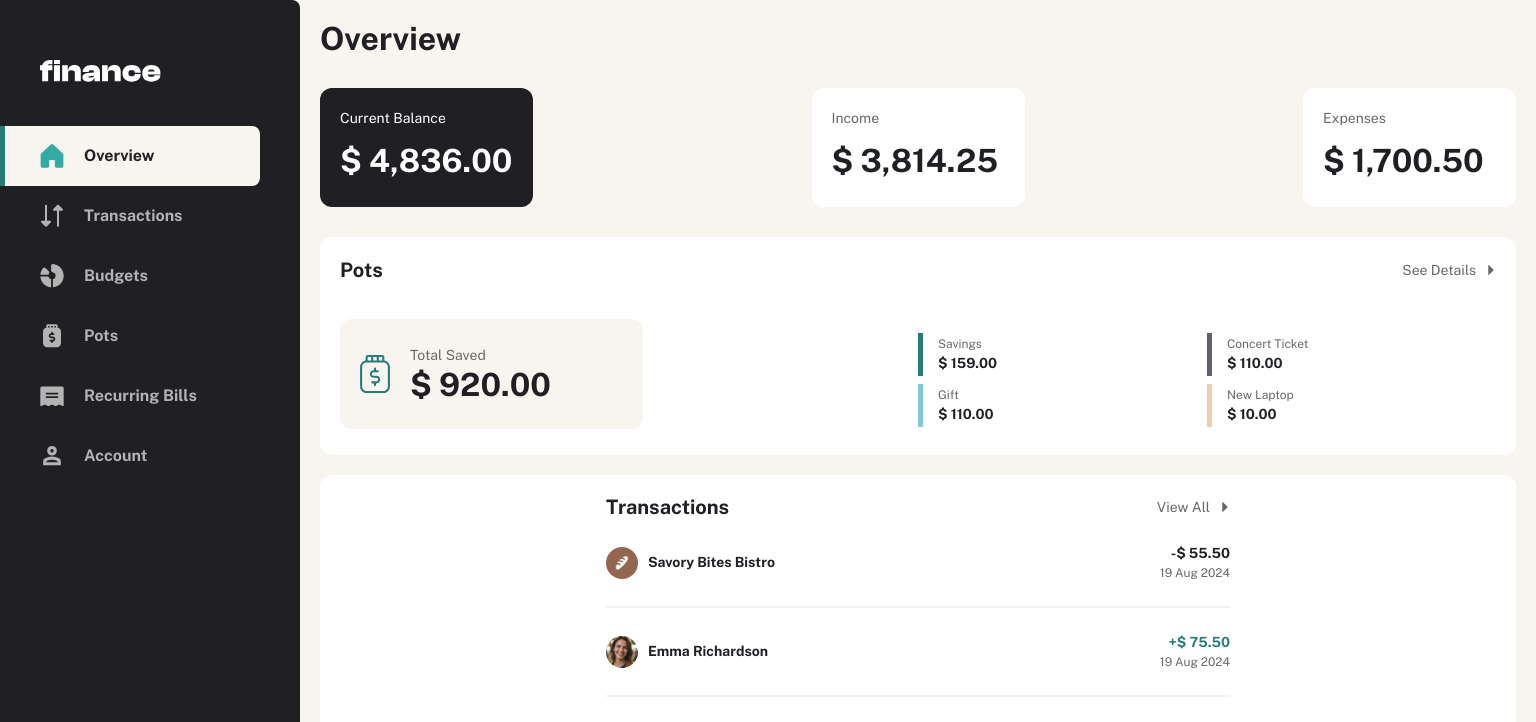
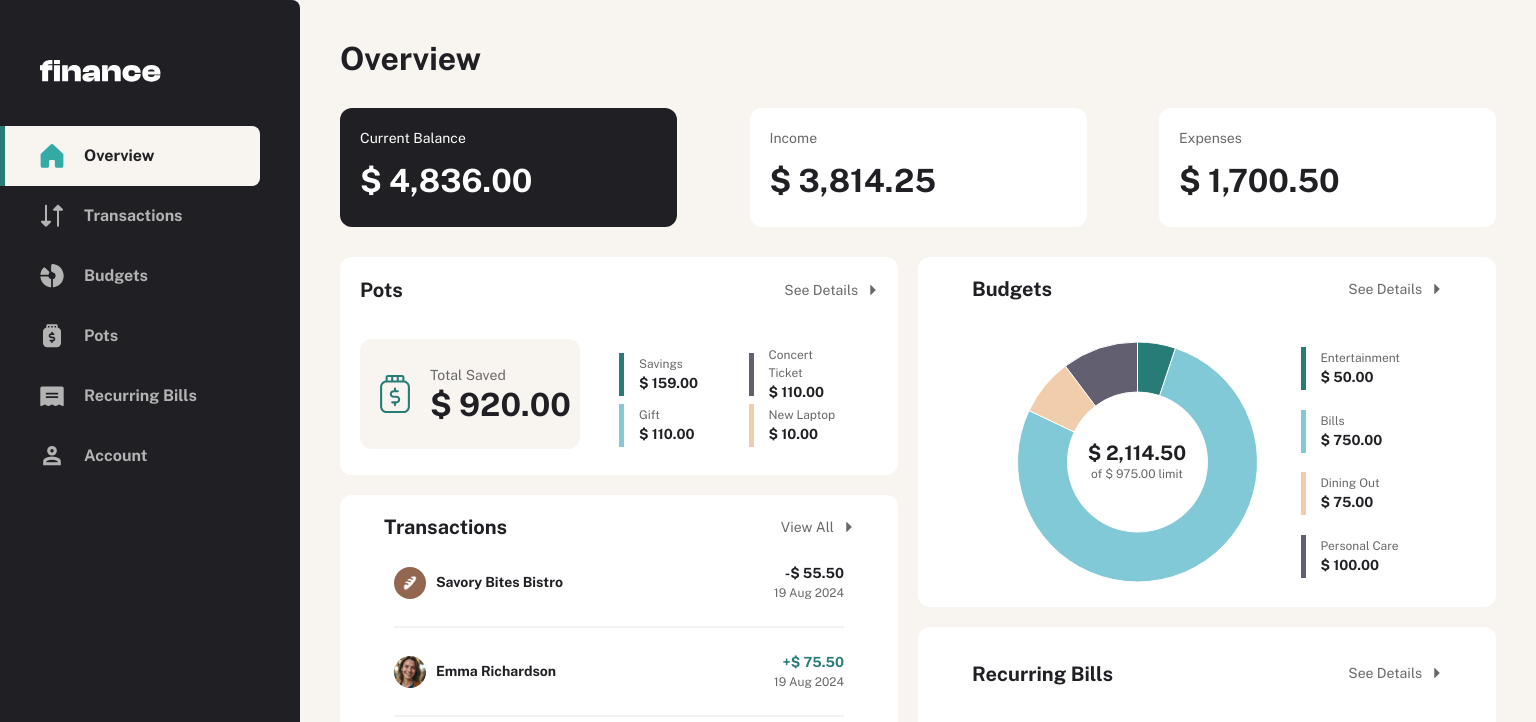
Before and after one commit to ejparnell/personal-finance-app, a Next.js app: page / in a window 1536 px wide. Shown: the top 722 px of the page. Built offline with nearby package versions, Linux system fonts and the light colour scheme; no server answers.

Commit message:
Desktop and tablet views for overview page complete.

```diff
--- a/src/app/(overview)/Overview.module.css
+++ b/src/app/(overview)/Overview.module.css
@@ -338,3 +338,67 @@
         width: 624px;
     }
 }
+
+@media screen and (min-width: 1440px) {
+    .overview__account-item {
+        width: 337px;
+        height: 119px;
+    }
+
+    .overview__deatials {
+        display: grid;
+        grid-template-columns: repeat(2, 1fr);
+        grid-template-rows: 1fr;
+        grid-column-gap: 0px;
+        grid-row-gap: 0px;
+    }
+
+    .overview__deatial {
+        /* Half the screen width minus the sidebar width and padding */
+        width: calc(50vw - 150px - 40px);
+    }
+
+    .overview__pots {
+        margin-right: 20px;
+    }
+
+    .overview__pots-saved {
+        width: 220px;
+    }
+
+    .overview__card-header {
+        min-width: 470px;
+    }
+
+    .overview__transactions {
+        margin-right: 20px;
+    }
+
+    .overview__card-list {
+        min-width: 200px;
+    }
+
+    .overview__card-item {
+        width: 100px;
+    }
+
+    .overview__transactions-items {
+        min-width: 450px;
+    }
+
+    .overview__budgets-list {
+        margin-left: 40px;
+    }
+
+    .overview__bills-items {
+        width: 450px;
+    }
+
+    .overview__bills-item {
+        width: 100%;
+    }
+
+    .overview__bills {
+        height: 355px;
+    }
+}
--- a/src/app/(overview)/page.jsx
+++ b/src/app/(overview)/page.jsx
@@ -131,6 +131,8 @@ export default function OverviewPage() {
                 </div>
             </section>
 
+            <div className={styles.overview__deatials}>
+                <div className={styles.overview__deatial}>
                     {/* Pots Overview */}
                     <section className={`${styles.overview__card} ${styles.overview__pots}`}>
                         <div className={`${styles['overview__card-header']} ${styles['overview__pots-header']}`}>
@@ -198,9 +200,9 @@ export default function OverviewPage() {
                                 </div>
                             )) : <p className={styles['overview__card-text']}>No transactions</p>}
                         </div>
-
                     </section>
-
+                </div>
+                <div className={styles.overview__deatial}>
                     {/* Budgets Overview */}
                     <section className={`${styles.overview__card} ${styles.overview__budgets}`}>
                         <div className={styles['overview__card-header']}>
@@ -244,7 +246,7 @@ export default function OverviewPage() {
                                 </span>
                             </Link>
                         </div>
-                <div>
+                        <div className={styles['overview__bills-items']}>
                             <div className={styles['overview__bills-item']}>
                                 <span style={{ backgroundColor: '#277C78' }} className={styles['overview__card-indicator']}></span>
                                 <p className={styles['overview__bills-text']}>Paid Bills</p>
@@ -262,6 +264,8 @@ export default function OverviewPage() {
                             </div>
                         </div>
                     </section>
+                </div>
+            </div>
         </>
     )
 }
--- a/src/app/globals.css
+++ b/src/app/globals.css
@@ -63,6 +63,7 @@
 .main-content {
     padding: 20px;
     background-color: var(--beige-100);
+    overflow-y: auto;
 }
 
 @media screen and (min-width: 768px) {
@@ -74,6 +75,5 @@
 @media screen and (min-width: 1024px) {
     .main-content {
         margin-left: 300px;
-        padding: 20px;
     }
 }
--- a/src/components/DonutChart/DonutChart.module.css
+++ b/src/components/DonutChart/DonutChart.module.css
@@ -34,3 +34,9 @@
         width: 507px;
     }
 }
+
+@media screen and (min-width: 1024px) {
+    .chart__container {
+        width: 247px;
+    }
+}
```
Lines whose indentation alone changed are shown as unchanged.
